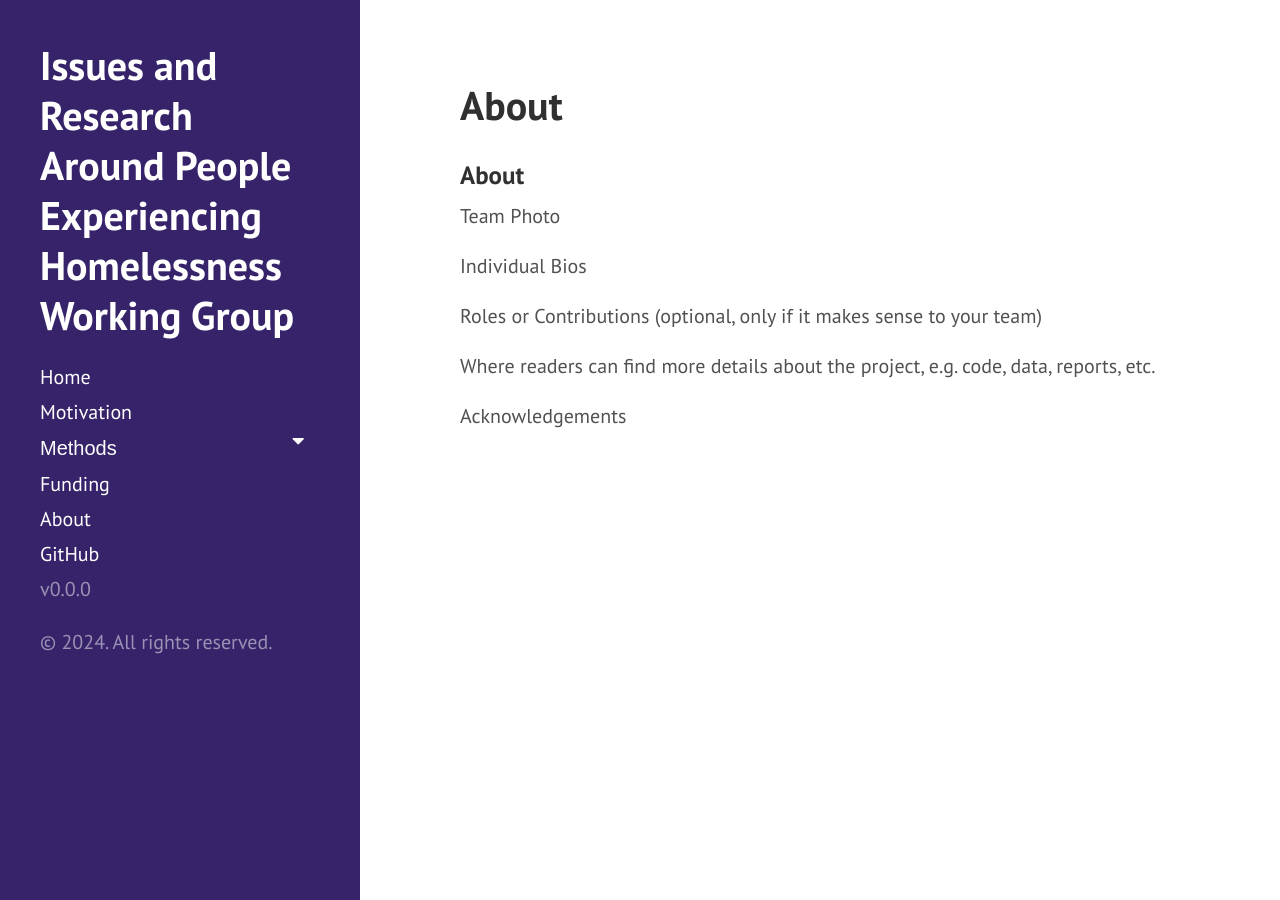
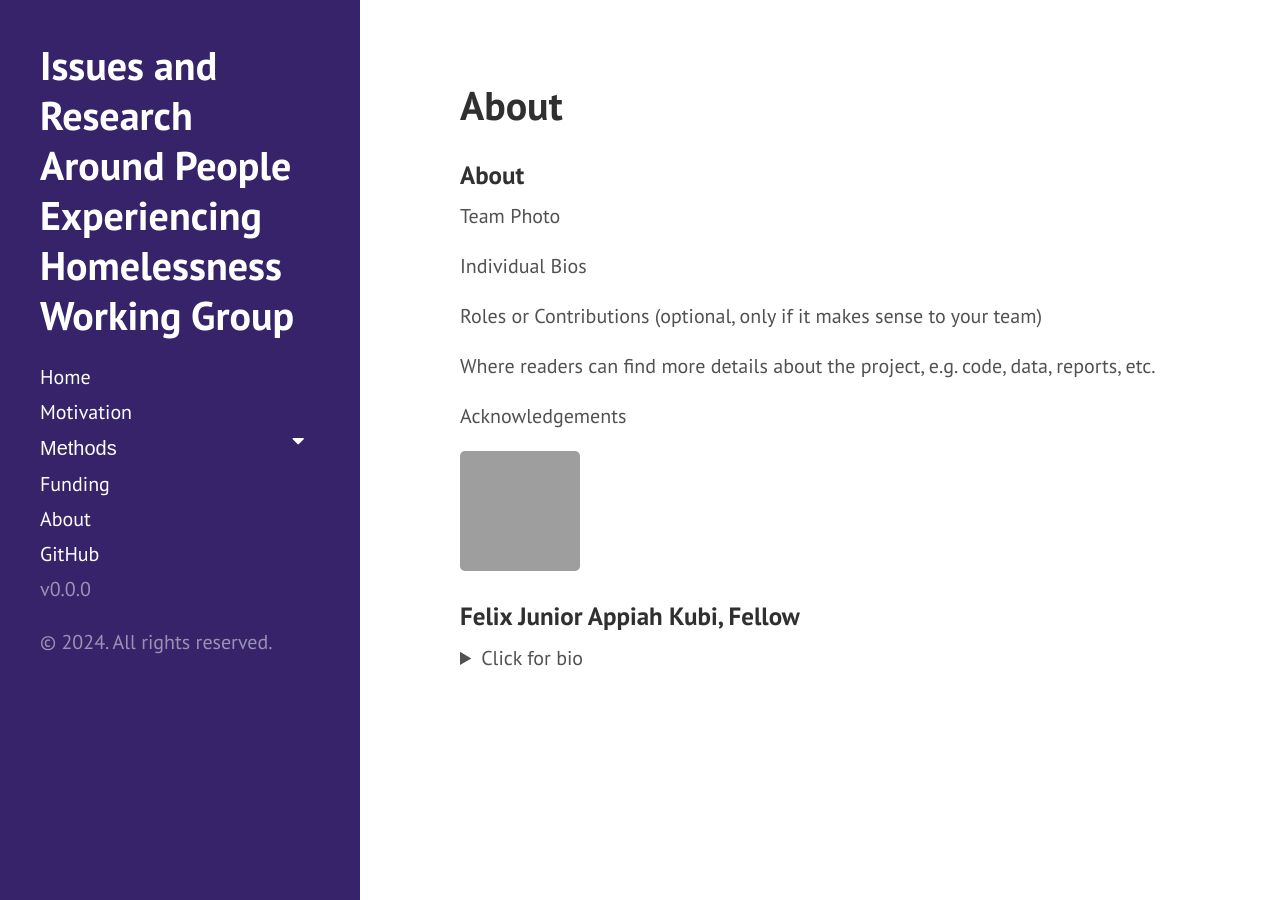
Before and after one commit to SSDALab/kcpehworkinggroup, a Jekyll site: the page built from about.md, in a window 1280 px wide. Built offline with Jekyll 4.4.1, drawn with Linux system fonts in a browser that asks for light colours; some of the changed text lies outside the part shown; grey boxes are pictures that could not be loaded.

Commit message:
Update about.md

```diff
--- a/about.md
+++ b/about.md
@@ -14,3 +14,14 @@ Roles or Contributions (optional, only if it makes sense to your team)
 Where readers can find more details about the project, e.g. code, data, reports, etc.
 
 Acknowledgements
+
+<img src="https://escience.washington.edu/wp-content/uploads/2024/06/wm_asrm_photos_23_85-1.jpg" width="120" height="120">
+
+### **Felix Junior Appiah Kubi, Fellow**
+
+<details>
+<summary>Click for bio</summary>
+
+Felix is a dedicated scholar and data scientist with a passion for leveraging statistical methodologies to drive societal advancement. Born in Ghana, Felix earned his undergraduate degree in Statistics from the Kwame Nkrumah University of Science and Technology before pursuing a Master of Philosophy in Statistics at the University of Ghana. Currently a Ph.D. Candidate in Applied Statistics and Research Methods at the University of Northern Colorado, his research focuses on adaptive leveraged causal inference. With practical experience as a Data Scientist and Senior Research Consultant, Felix is equipped with expertise in data analysis, research methodology, and project management. With a deep-rooted passion for data science, Felix’s academic and professional interests lie in applying advanced machine learning techniques and artificial intelligence to address complex societal issues.
+
+</details>
```
